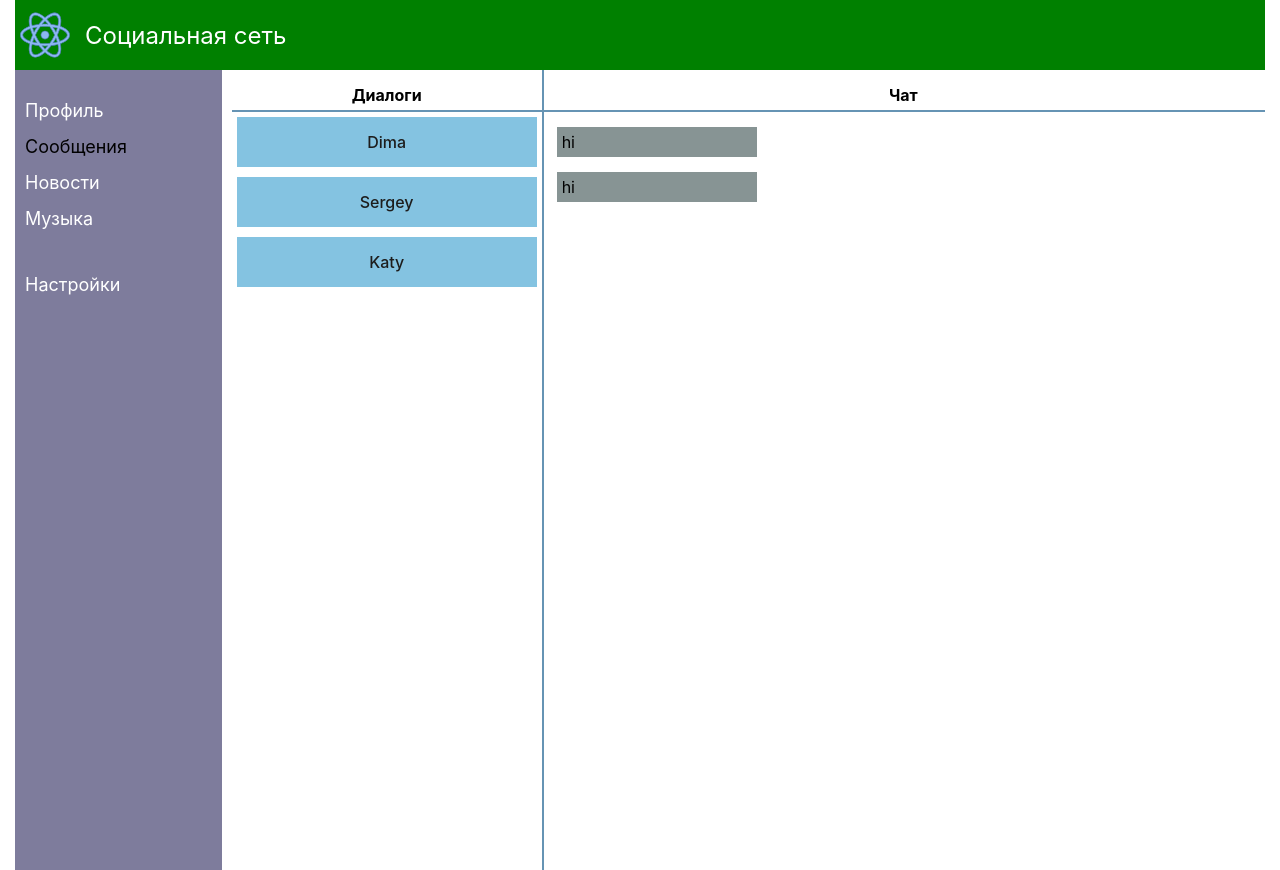
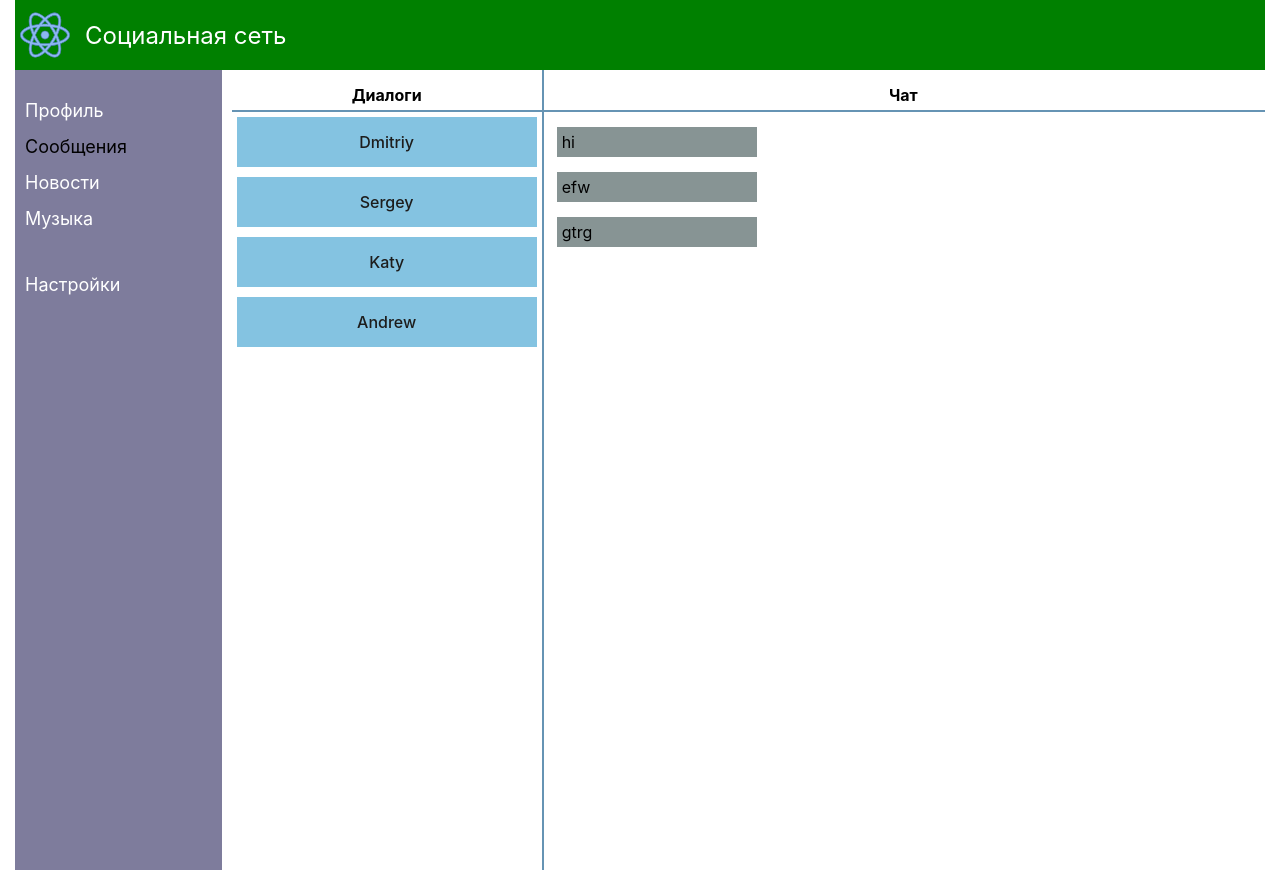
Before and after one commit to MDI74/React-project, a React (Create React App) app: page /dialogs in a window 1280 px wide. Built offline with nearby package versions, Linux system fonts and the light colour scheme.

Commit message:
add objects for data
add objects for dialogs, posts and message

```diff
--- a/src/components/Dialogs/Dialogs.jsx
+++ b/src/components/Dialogs/Dialogs.jsx
@@ -4,20 +4,35 @@ import DialogItem from './DialogItem/DialogItem'
 import Message from './Message/Message'
 
 const Dialogs = (props) => {
+
+    let dialogsData =
+        [{id:1,name:"Dmitriy"},
+        {id:2,name:"Sergey"},
+        {id:3,name:"Katy"},
+        {id:4,name:"Andrew"}
+    ]
+
+    let messagesData=
+        [{id:1, message:"hi"},
+            {id:2, message:"efw"},
+            {id:3, message:"gtrg"},
+        ]
+
+    let dialogsElement = dialogsData.map(dialog => <DialogItem id={dialog.id} name={dialog.name} />);
+    let messagesElement = messagesData.map(message => <Message id={message.id} message={message.message} />);
+
+
     return (
         <section className="dialogs">
             <div className="dialogs__container">
                 <div className="dialogs__content">
                     <div className="dialogs__items item-dialog">
                         <h4 className="item-dialog__title title-dialog">Диалоги</h4>
-                        <DialogItem name="Dima" id="1"/>
-                        <DialogItem name="Sergey" id="2"/>
-                        <DialogItem name="Katy" id="3"/>
+                        {dialogsElement}
                     </div>
                     <div className="dialogs__messages message-item">
                         <h4 className="message-item__title title-dialog">Чат</h4>
-                        <Message message="hi" />
-                        <Message message="hi" />
+                        {messagesElement}
                     </div>
                 </div>
             </div>
--- a/src/components/Profile/MyPosts/MyPosts.jsx
+++ b/src/components/Profile/MyPosts/MyPosts.jsx
@@ -1,8 +1,17 @@
 import React from 'react'
 import './MyPosts.scss'
 import Post from './Post/Post'
+import DialogItem from "../../Dialogs/DialogItem/DialogItem";
 
 const MyPosts= () => {
+
+    let postData =[
+        {id:1, message:'hello', likescount:12},
+        {id:2, message:'ko', likescount:4},
+        {id:3, message:'second', likescount:11},
+    ]
+    let postsElement = postData.map(post => <Post id={post.id} message={post.message} likes={post.likescount} />);
+
     return (
       <div className="post">
         <div className="post__container">
@@ -14,8 +23,7 @@ const MyPosts= () => {
             </form>
             <div className="post__board board-post">
               <h4 className="board-post title-post">Мои посты:</h4>
-              <Post message="Hello"/>
-              <Post message="Second post"/>
+              {postsElement}
             </div>
           </div>
         </div>
```
